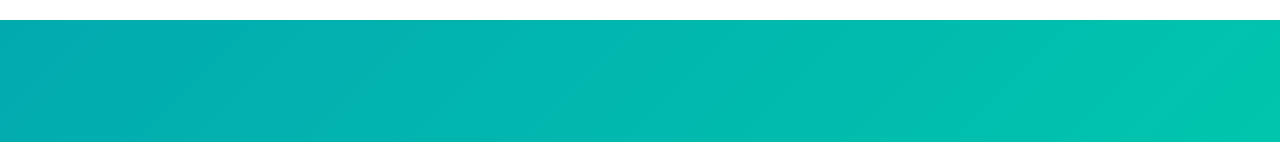
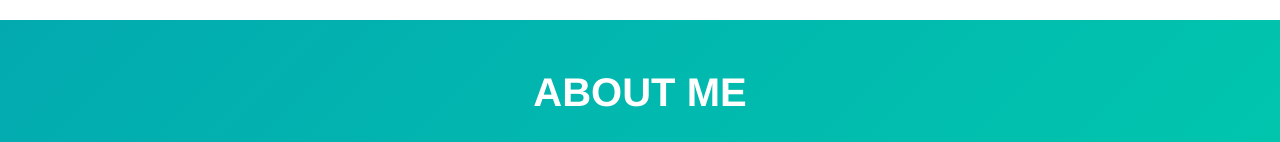
Before and after one commit to BhanutejaB7/Bhanuteja-Portfolio, a website built with Parcel: page src/index.html in a window 1280 px wide. Shown: the part 810-952 px from the top of the page. Built offline with nearby package versions, Linux system fonts and the light colour scheme.

Commit message:
Update index.html

```diff
--- a/src/index.html
+++ b/src/index.html
@@ -59,7 +59,7 @@
     <!-- **** About Section **** -->
     <section id="about">
       <div class="container">
-        <h2 class="section-title load-hidden">About me</h2>
+        <h2 class="section-title">About me</h2>
         <div class="row about-wrapper">
           <div class="col-md-6 col-sm-12">
             <div class="about-wrapper__image load-hidden">
```
